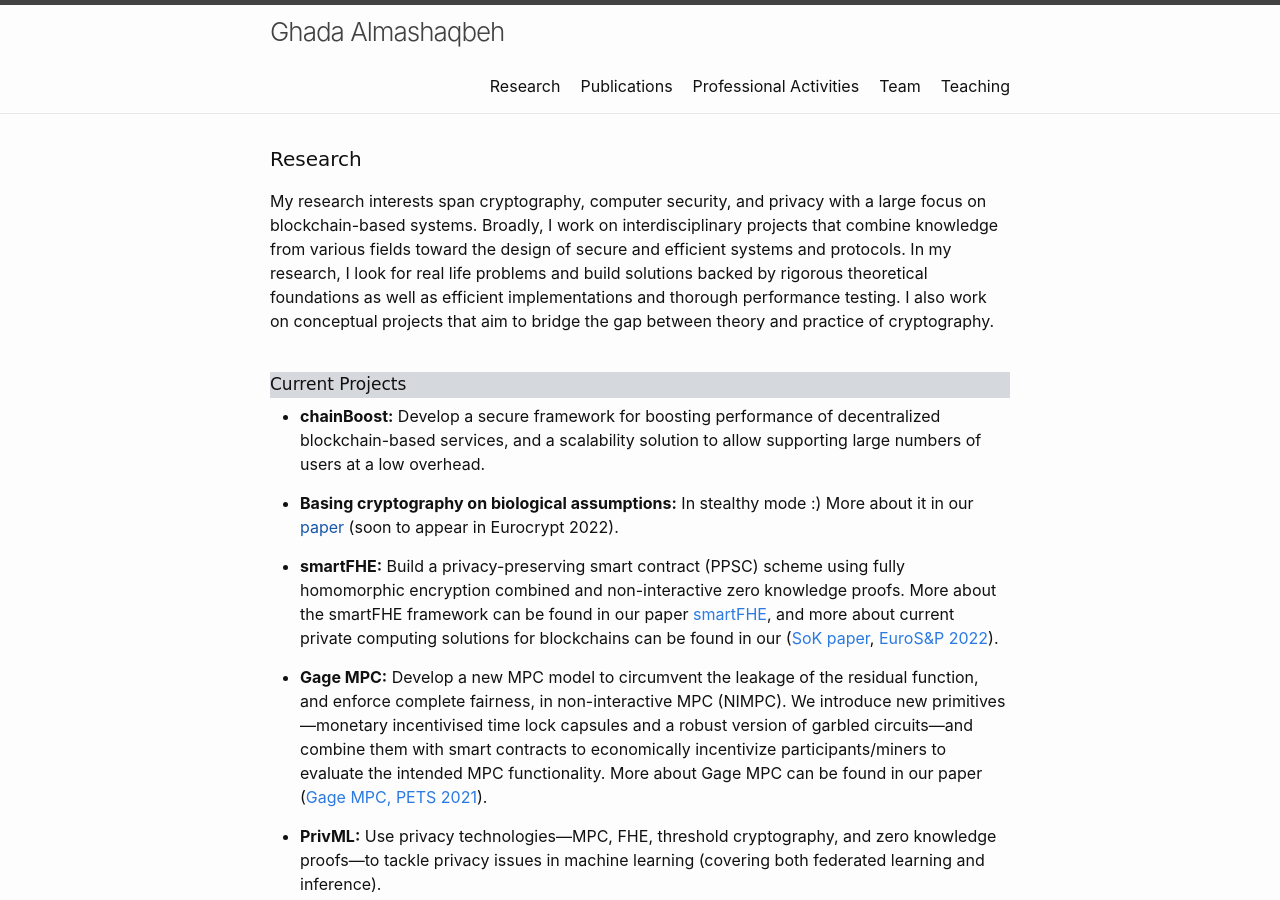
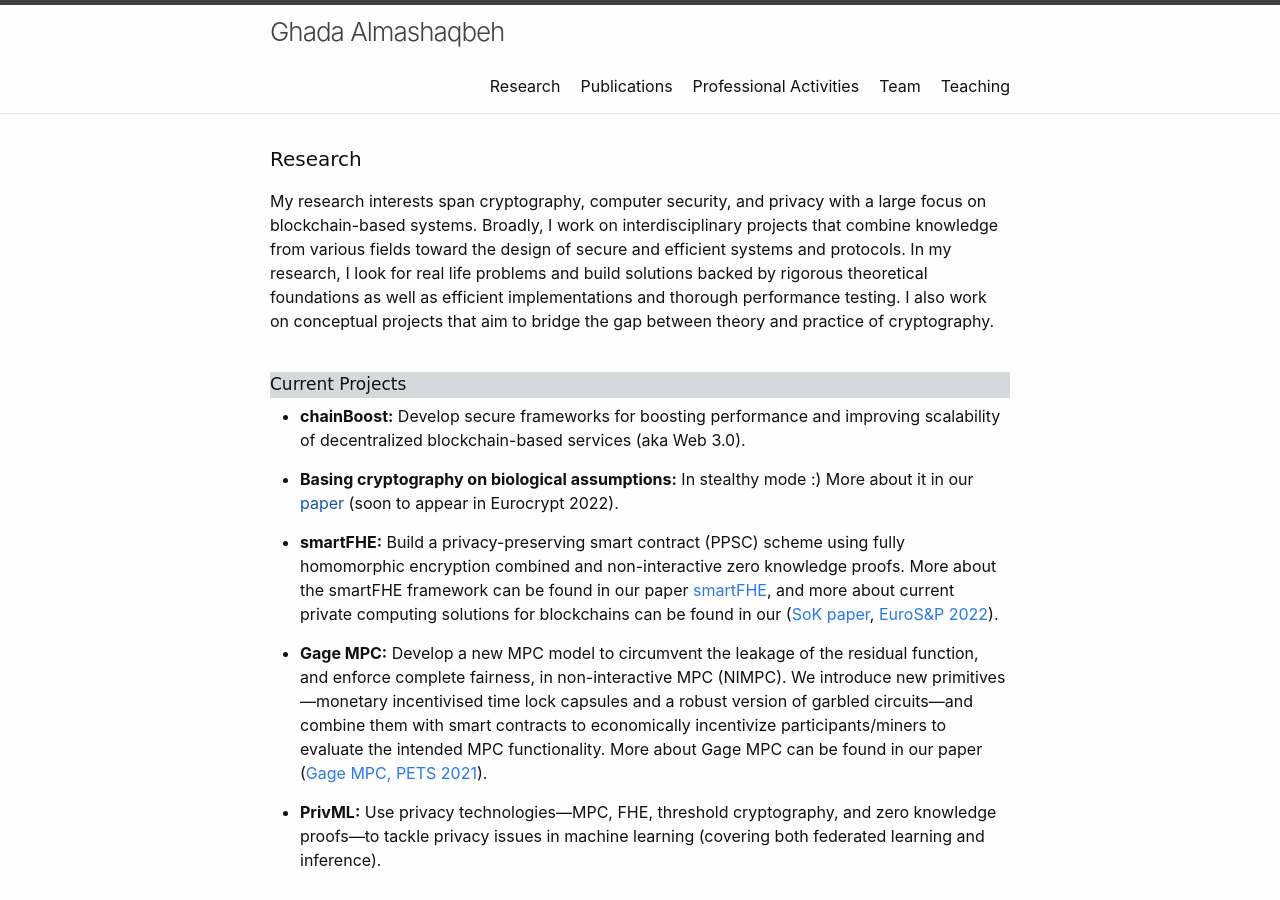
Before and after one commit to GhadaAlmashaqbeh/GhadaAlmashaqbeh.github.io, a Jekyll site: the page built from 01-research.md, in a window 1280 px wide and 900 px high. Built offline with Jekyll 4.4.1, drawn with Linux system fonts in a browser that asks for light colours.

Commit message:
update lecture

```diff
--- a/01-research.md
+++ b/01-research.md
@@ -13,7 +13,7 @@ My research interests span cryptography, computer security, and privacy with a l
 
 <div style="font-family: 'Comic Sans MS'; font-size:17px; background-color:rgb(213, 216, 220);margin-bottom:6px;">Current Projects</div>
 
-* **chainBoost:** Develop a secure framework for boosting performance of decentralized blockchain-based services, and a scalability solution to allow supporting large numbers of users at a low overhead.
+* **chainBoost:** Develop secure frameworks for boosting performance and improving scalability of decentralized blockchain-based services (aka Web 3.0).
 
 * **Basing cryptography on biological assumptions:** In stealthy mode :) More about it in our [paper]() (soon to appear in Eurocrypt 2022).
 
```
Also changed, not shown: 1 other file.
